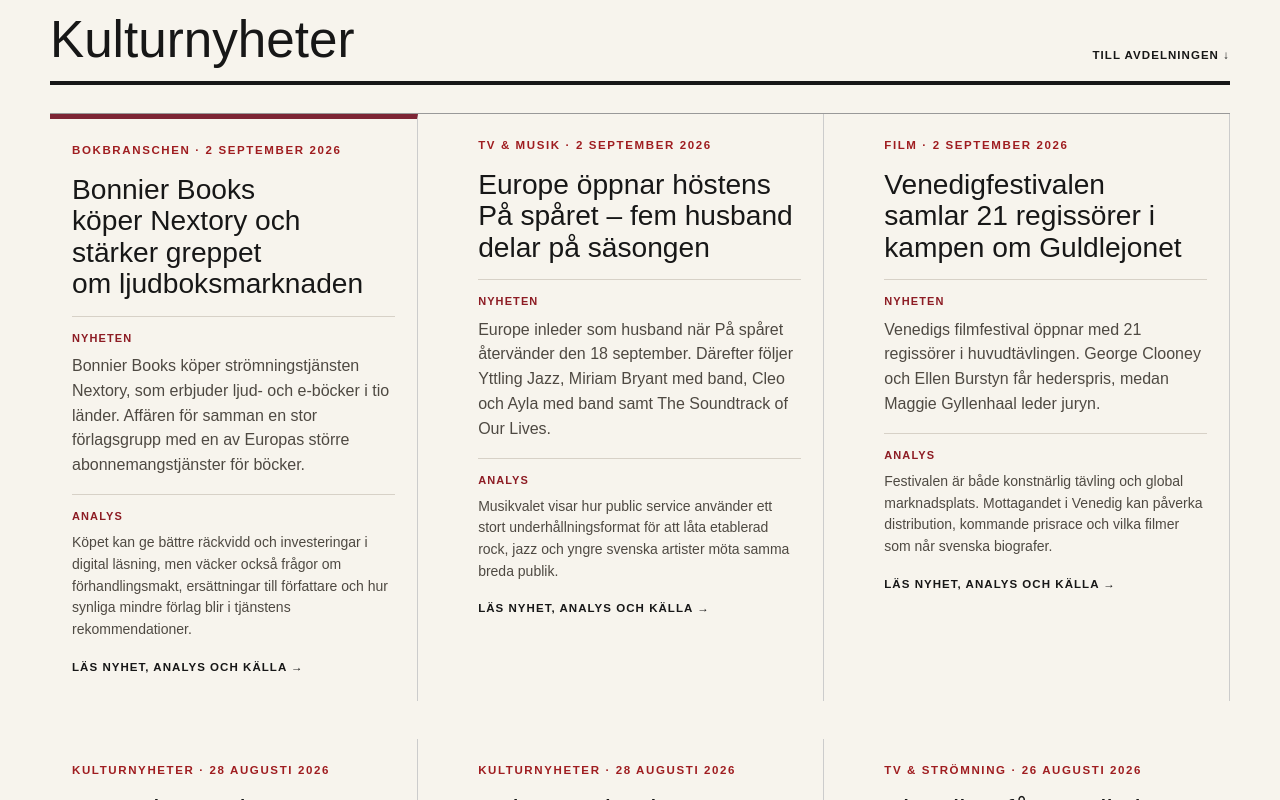
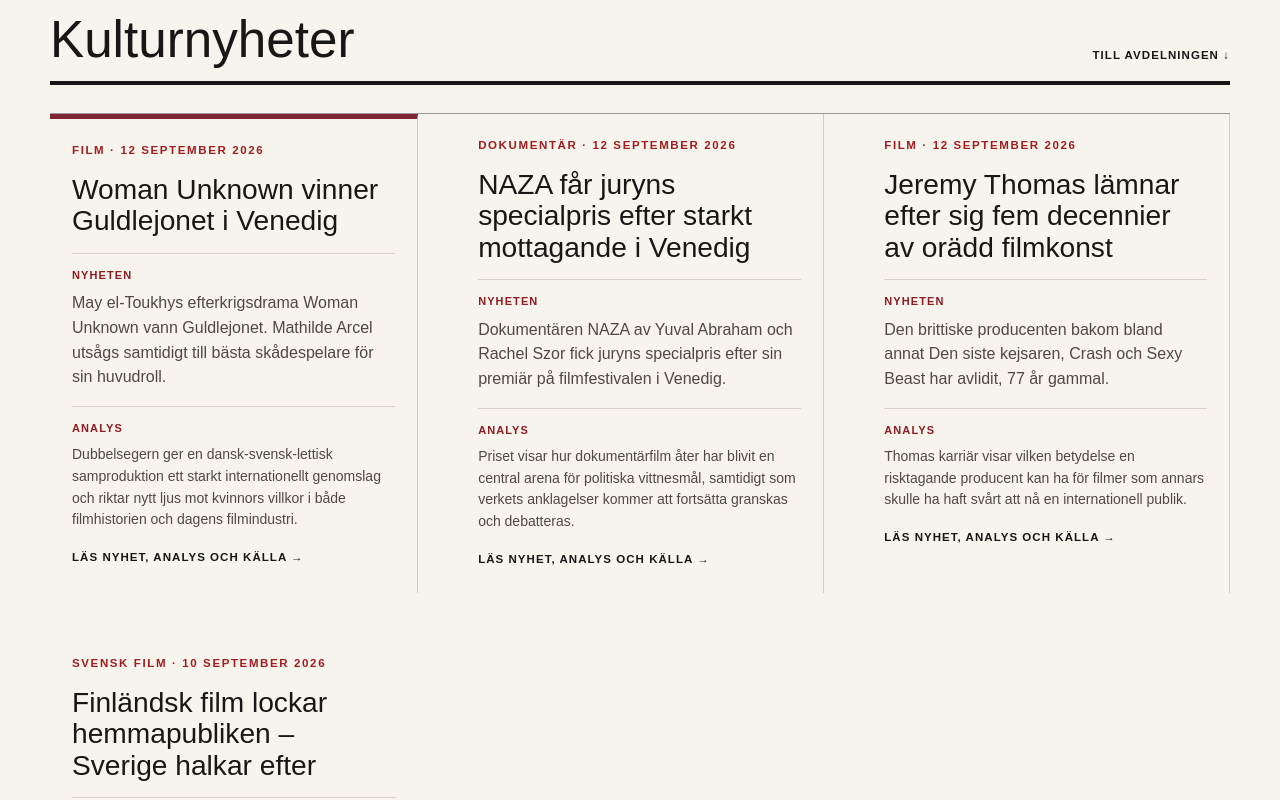
Before and after one commit to Djurgarden2019/NackaSidan-2026, a Next.js app: page /kultur in a window 1280 px wide. Shown: the part 620-1420 px from the top of the page. Built offline with nearby package versions, Linux system fonts and the light colour scheme; no server answers.

Commit message:
Uppdatera Kultur med dagsaktuella artiklar

```diff
--- a/content/cultureDesk.ts
+++ b/content/cultureDesk.ts
@@ -1,27 +1,24 @@
 export type CultureItem={section:string;title:string;summary:string;why:string;href:string;source:string;date:string};
 export const cultureNews:CultureItem[]=[
- {section:'Bokbranschen',title:'Bonnier Books köper Nextory och stärker greppet om ljudboksmarknaden',summary:'Bonnier Books köper strömningstjänsten Nextory, som erbjuder ljud- och e-böcker i tio länder. Affären för samman en stor förlagsgrupp med en av Europas större abonnemangstjänster för böcker.',why:'Köpet kan ge bättre räckvidd och investeringar i digital läsning, men väcker också frågor om förhandlingsmakt, ersättningar till författare och hur synliga mindre förlag blir i tjänstens rekommendationer.',href:'https://www.svt.se/kultur/bonnier-koper-stor-stromningstjanst-for-bocker',source:'SVT Kultur',date:'2 september 2026'},
- {section:'TV & musik',title:'Europe öppnar höstens På spåret – fem husband delar på säsongen',summary:'Europe inleder som husband när På spåret återvänder den 18 september. Därefter följer Yttling Jazz, Miriam Bryant med band, Cleo och Ayla med band samt The Soundtrack of Our Lives.',why:'Musikvalet visar hur public service använder ett stort underhållningsformat för att låta etablerad rock, jazz och yngre svenska artister möta samma breda publik.',href:'https://www.svt.se/kultur/har-ar-husbanden-och-artisterna-i-pa-sparet',source:'SVT Kultur',date:'2 september 2026'},
- {section:'Film',title:'Venedigfestivalen samlar 21 regissörer i kampen om Guldlejonet',summary:'Venedigs filmfestival öppnar med 21 regissörer i huvudtävlingen. George Clooney och Ellen Burstyn får hederspris, medan Maggie Gyllenhaal leder juryn.',why:'Festivalen är både konstnärlig tävling och global marknadsplats. Mottagandet i Venedig kan påverka distribution, kommande prisrace och vilka filmer som når svenska biografer.',href:'https://www.svt.se/kultur/filmredaktoren-tipsar-guldkorn-pa-filmfestivalen-i-venedig',source:'SVT Kultur',date:'2 september 2026'},
-
- {section:'Kulturnyheter',title:'SVT:s besparingar kommer att märkas i höstens utbud',summary:'Ett sparpaket på 355 miljoner kronor innebär färre titlar och billigare produktioner, enligt SVT:s vd.',why:'Besparingen påverkar både publikens utbud och den svenska produktionsmarknaden.',href:'https://www.svt.se/kultur/svts-vd-besparingarna-kommer-att-markas-i-utbudet',source:'SVT Kultur',date:'28 augusti 2026'},
- {section:'Kulturnyheter',title:'Kultursverige kräver besked om bio, AI och arbetsvillkor',summary:'Kulturarbetare pressar partierna inför valet om bland annat biografmoms, ersättningar och skydd mot otillåten AI-användning.',why:'Valbeskeden kan påverka villkoren för skapande, distribution och publikens tillgång till kultur.',href:'https://www.svt.se/kultur/kultursverige-staller-politikerna-mot-vaggen',source:'SVT Kultur',date:'28 augusti 2026'},
- {section:'TV & strömning',title:'Klassiker får nya liv i höstens stora tv-serier',summary:'Nya tolkningar av bland annat East of Eden, Carrie och Harry Potter präglar höstens svenska streamingutbud.',why:'Omtolkningarna visar hur rättighetsägare kombinerar välkända berättelser med nya publikgrupper.',href:'https://www.svt.se/kultur/kritikern-har-ar-de-basta-tv-serierna-att-stromma-hosten-2026',source:'SVT Kultur',date:'26 augusti 2026'}
+ {section:'Film',title:'Woman Unknown vinner Guldlejonet i Venedig',summary:'May el-Toukhys efterkrigsdrama Woman Unknown vann Guldlejonet. Mathilde Arcel utsågs samtidigt till bästa skådespelare för sin huvudroll.',why:'Dubbelsegern ger en dansk-svensk-lettisk samproduktion ett starkt internationellt genomslag och riktar nytt ljus mot kvinnors villkor i både filmhistorien och dagens filmindustri.',href:'https://www.reuters.com/business/media-telecom/woman-unknown-wins-best-film-venice-festival-2026-09-12/',source:'Reuters',date:'12 september 2026'},
+ {section:'Dokumentär',title:'NAZA får juryns specialpris efter starkt mottagande i Venedig',summary:'Dokumentären NAZA av Yuval Abraham och Rachel Szor fick juryns specialpris efter sin premiär på filmfestivalen i Venedig.',why:'Priset visar hur dokumentärfilm åter har blivit en central arena för politiska vittnesmål, samtidigt som verkets anklagelser kommer att fortsätta granskas och debatteras.',href:'https://www.reuters.com/business/media-telecom/woman-unknown-wins-best-film-venice-festival-2026-09-12/',source:'Reuters',date:'12 september 2026'},
+ {section:'Film',title:'Jeremy Thomas lämnar efter sig fem decennier av orädd filmkonst',summary:'Den brittiske producenten bakom bland annat Den siste kejsaren, Crash och Sexy Beast har avlidit, 77 år gammal.',why:'Thomas karriär visar vilken betydelse en risktagande producent kan ha för filmer som annars skulle ha haft svårt att nå en internationell publik.',href:'https://www.theguardian.com/film/2026/sep/12/jeremy-thomas-producer-the-last-emperor-sexy-beast-dies',source:'The Guardian',date:'12 september 2026'},
+ {section:'Svensk film',title:'Finländsk film lockar hemmapubliken – Sverige halkar efter',summary:'Sverige och Finland satsar ungefär lika mycket offentliga pengar per invånare på film, men den finländska hemmapubliken väljer nationell film i betydligt högre grad.',why:'Skillnaden pekar mot betydelsen av återkommande publikfavoriter, marknadsföring och berättelser som upplevs som lokalt förankrade.',href:'https://www.svt.se/kultur/finlandarna-gar-pa-finsk-film-sverige-halkar-efter',source:'SVT Kultur',date:'10 september 2026'}
 ];
 export const newBooks:CultureItem[]=[
- {section:'Ny bok · Roman',title:'Kjell Westö avslutar en berättelse med Coda',summary:'Kjell Westös nya bok Coda gavs ut den 20 augusti och presenteras som ett nytt skönlitterärt verk i höstens utgivning.',why:'Westös författarskap återkommer till minne, tid och nordisk historia – frågor som får ny resonans i en orolig samtid.',href:'https://aterforsaljare.bonnierforlagen.se/bocker/293633/coda/',source:'Bonnierförlagen',date:'20 augusti 2026'},
- {section:'Ny bok · Unga',title:'Ny bok öppnar samtalet om idrott och mens',summary:'Frida Ejderstedts Kan vi snacka om det? tar upp träning, tävling, smärta och menscykel för unga läsare.',why:'Boken fyller ett kunskapsgap där kropp, idrott och prestationskrav länge har behandlats var för sig.',href:'https://www.bonnierforlagen.se/',source:'Bonnierförlagen',date:'27 augusti 2026'},
- {section:'Ny facklitteratur',title:'Höstens fackböcker rör sig mellan mat, historia och samhälle',summary:'Förlagens aktuella utgivning spänner från biografier och samtidspolitik till hälsa och mat.',why:'Fackutgivningen ger en tidig bild av vilka frågor förlagen tror att läsarna vill förstå under hösten.',href:'https://www.bonnierforlagen.se/',source:'Bonnierförlagen',date:'28 augusti 2026'}
+ {section:'Ny bok · Samhälle',title:'Naomi Klein granskar techmiljardärernas politiska makt',summary:'I End Times Fascism, skriven med Astra Taylor, undersöker Naomi Klein hur extrem rikedom, teknikmakt och kriser vävs samman.',why:'Boken placerar tekniksektorns ledare i en bredare diskussion om demokrati, klimat och privat makt över gemensamma framtidsbeslut.',href:'https://www.theguardian.com/books/2026/sep/12/naomi-klein-extreme-wealth-has-a-deranging-effect-it-turns-you-into-a-supremacist',source:'The Guardian',date:'12 september 2026'},
+ {section:'Ny bok · Barn',title:'Julia Donaldson avslutar Gruffalo-serien med Gruffalo Granny',summary:'Den brittiska barnboksförfattaren återvänder till sin mest kända berättelse i en bok om sagor, familj och generationer.',why:'Donaldsons genomslag visar hur högläsning, rytm och återkommande figurer kan skapa ett gemensamt litterärt språk mellan barn och vuxna.',href:'https://www.theguardian.com/books/2026/sep/12/julia-donaldson-am-i-the-gruffalo-granny-not-really-im-the-mouse',source:'The Guardian',date:'12 september 2026'},
+ {section:'Ny bok · Mat',title:'Jay Rayner förenar restaurangminnen och recept i ny bok',summary:'Nights Out in the Kitchen samlar den brittiske kritikerns erfarenheter från 25 år av restaurangbevakning tillsammans med recept och personliga berättelser.',why:'Boken öppnar för en diskussion om kritikens ansvar när en recension både ska underhålla läsaren och kan påverka människors försörjning.',href:'https://www.reuters.com/lifestyle/culture-current/jay-rayner-responsibility-restaurant-criticism-2026-09-12/',source:'Reuters',date:'12 september 2026'}
 ];
 export const newFilms:CultureItem[]=[
- {section:'Ny film · Dokumentär',title:'Siri Hustvedt – Dance Around the Self får svensk biopremiär',summary:'Dokumentären om författaren och tänkaren Siri Hustvedt har premiär den 28 augusti.',why:'Filmen binder samman litteratur, identitet och forskning om hur jaget formas.',href:'https://www.filmstaden.se/premiarer-pa-bio/',source:'Filmstaden',date:'28 augusti 2026'},
- {section:'Ny film · Svenskt',title:'En stark svensk filmhöst tar form',summary:'Filminstitutets höstpresentation samlar nya svenska långfilmer, från regidebuter till dokumentärer och genrefilm.',why:'Premiärlistan visar både bredden och finansieringsvillkoren i svensk filmproduktion.',href:'https://www.filminstitutet.se/sv/nyheter/2026/hostens-svenska-filmpremiarer/',source:'Svenska Filminstitutet',date:'26 augusti 2026'},
- {section:'Ny film · Familj',title:'Marsupilami och Salto, Pus & en bucketlist har premiär',summary:'Två nya familjefilmer når svenska biografer den 28 augusti med humor, vänskap och äventyr i centrum.',why:'Familjefilmen är en viktig del av biografernas återväxt och publikvanor.',href:'https://www.folketsbio.se/kommande-filmer/',source:'Folkets Bio och Filmstaden',date:'28 augusti 2026'}
+ {section:'Ny film · Musikal',title:'Rebel Wilson återvänder med Girl Group',summary:'Musikalkomedin om en avdankad popstjärna som får handleda en grupp unga tjejer hade premiär på filmfestivalen i Toronto.',why:'Filmen använder fem årtionden av tjejgruppsmusik för att förena populärkulturell nostalgi med en berättelse om vänskap och nya chanser.',href:'https://www.reuters.com/business/media-telecom/rebel-wilsons-new-film-celebrates-girl-power-after-setback-directorial-debut-2026-09-12/',source:'Reuters',date:'12 september 2026'},
+ {section:'Ny film · Thriller',title:'Courteney Cox dramatiserar det ökända pizzabombarfallet',summary:'Evil Genius med Patricia Arquette och David Harbour är Courteney Cox första långfilm som regissör på 12 år och premiärvisades i Toronto.',why:'Filmen prövar hur verkliga tragedier kan gestaltas med både mörk humor och psykologiskt drama utan att förlora offrens perspektiv.',href:'https://www.reuters.com/business/media-telecom/courteney-cox-thriller-tells-dysfunctional-love-story-behind-pizza-bomber-case-2026-09-12/',source:'Reuters',date:'12 september 2026'},
+ {section:'Ny film · Fantasy',title:'Practical Magic 2 leder veckans filmpremiärer',summary:'Sandra Bullock och Nicole Kidman återvänder i uppföljaren, medan musikdokumentären om Pulp och flera nya dramafilmer också når publiken.',why:'Veckans utbud visar hur biograferna kombinerar välkända varumärken med dokumentärer och smalare drama för att locka olika publikgrupper.',href:'https://www.theguardian.com/culture/2026/sep/12/entertainment-guide-week-ahead-practical-magic-saint-etienne-neagley-cinema-theatre-art-music',source:'The Guardian',date:'12 september 2026'}
 ];
 export const newMusic:CultureItem[]=[
- {section:'Ny musik · Live',title:'Andreas Aleman möter P4-publiken på Musikplats',summary:'Soul- och jazzartisten spelar direktsänt med sitt band den 28 augusti.',why:'Livescenen ger ny svensk musik en publik utanför de stora kommersiella spellistorna.',href:'https://www.sverigesradio.se/artikel/andreas-aleman-moter-p4-publiken-live-i-en-konsert-pa-musikplats',source:'Sveriges Radio',date:'28 augusti 2026'},
- {section:'Ny musik · Album',title:'Toussaint Chiza presenterar sin nya musik efter karriärens omstart',summary:'Efter ett nytt album tidigare i år återvänder Toussaint Chiza till livescenen med ett mer personligt uttryck.',why:'Förflyttningen från tv-genombrott till ett självständigt artistprojekt visar hur en lång karriär kan byggas efter den första berömmelsen.',href:'https://www.sverigesradio.se/artikel/musikplatsen-ar-tillbaka-sasongens-forsta-show',source:'Sveriges Radio',date:'21 augusti 2026'},
- {section:'Ny musik · Singel',title:'Mauro Scocco är tillbaka med Allt Just Nu',summary:'Låten är den första singeln från ett kommande album och Scoccos första nya projekt efter ett längre uppehåll.',why:'Återkomsten prövar hur ett etablerat låtskrivarskap fungerar i dagens singel- och streamingekonomi.',href:'https://www.sverigesradio.se/artikel/ar-tillbaka-med-ny-musik-ingen-vanlig-mauro-scocco-lat',source:'Sveriges Radio',date:'2 juni 2026'}
+ {section:'Ny musik · Dokumentär',title:'Musikdokumentären blir konsertbranschens nya bioscen',summary:'Nya filmer om Oasis, Pulp, K-popgrupper och äldre rockakter visar hur musikindustrin använder bioduken för att förlänga turnéer och artistberättelser.',why:'Formatet förenar biografens gemenskap med streamingtidens fanekonomi och ger både nya och etablerade artister ytterligare en distributionskanal.',href:'https://www.theguardian.com/culture/2026/sep/11/from-oasis-to-k-pop-music-is-going-mad-for-the-big-screen-documentary',source:'The Guardian',date:'11 september 2026'},
+ {section:'Ny musik · Album',title:'Bloc Party och Sylvan Esso hör till veckans stora albumsläpp',summary:'Bloc Party släpper Anatomy of a Brief Romance och Sylvan Esso albumet Ow ∞ i en vecka med ett brett internationellt musikutbud.',why:'Samtidiga släpp från etablerade alternativakter visar hur albumformatet behåller sin betydelse trots en musikmarknad som styrs av enskilda låtar och spellistor.',href:'https://www.theguardian.com/culture/2026/sep/12/entertainment-guide-week-ahead-practical-magic-saint-etienne-neagley-cinema-theatre-art-music',source:'The Guardian',date:'12 september 2026'},
+ {section:'Ny musik · Live',title:'Saint Etienne tar farväl av publiken på sin sista turné',summary:'Den brittiska gruppen ger sig ut på sin sista Storbritanniensturné som en del av en stark höstvecka för livemusiken.',why:'Avskedsturnén visar hur konserten blivit en viktig plats för att förvalta ett långt artistarv när den inspelade musiken lever vidare digitalt.',href:'https://www.theguardian.com/culture/2026/sep/12/entertainment-guide-week-ahead-practical-magic-saint-etienne-neagley-cinema-theatre-art-music',source:'The Guardian',date:'12 september 2026'}
 ];
 export const cultureItems=[...cultureNews,...newBooks,...newFilms,...newMusic];
 export const cultureSlug=(title:string)=>title.toLocaleLowerCase('sv-SE').normalize('NFD').replace(/[\u0300-\u036f]/g,'').replace(/[^a-z0-9]+/g,'-').replace(/(^-|-$)/g,'');
```
